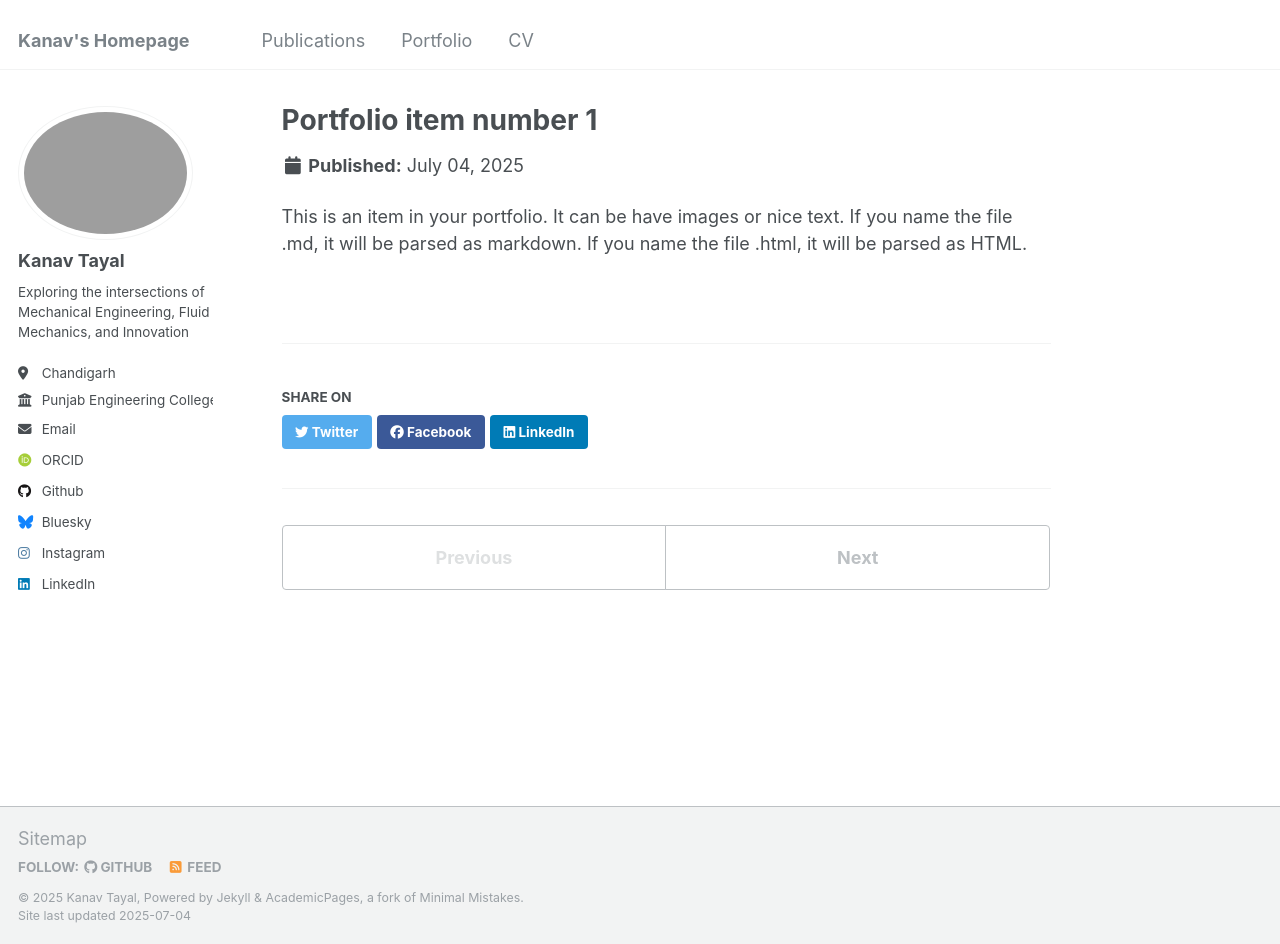
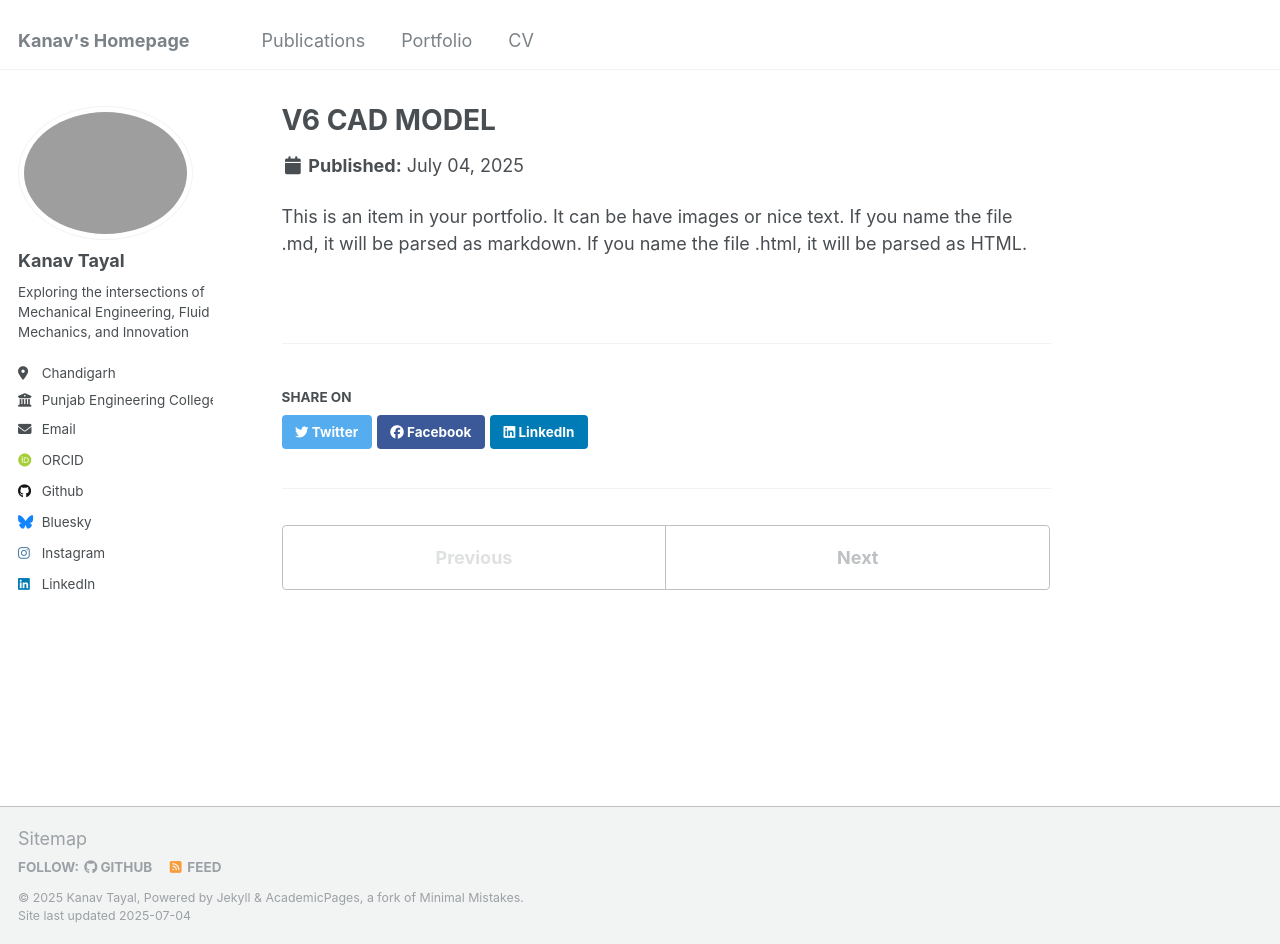
Before and after one commit to KanavTayal/kanavtayal.github.io, a Jekyll site: the page built from _portfolio/portfolio-1.md, in a window 1280 px wide and 944 px high. Built offline with Jekyll 4.4.1, drawn with Linux system fonts in a browser that asks for light colours; some web fonts are replaced.

Commit message:
4562956161

```diff
--- a/_portfolio/portfolio-1.md
+++ b/_portfolio/portfolio-1.md
@@ -1,5 +1,5 @@
 ---
-title: "Portfolio item number 1"
+title: "V6 CAD MODEL"
 excerpt: "Short description of portfolio item number 1<br/><img src='/images/500x300.png'>"
 collection: portfolio
 ---
```
Also changed, not shown: _portfolio/portfolio-2.md (renamed from _portfolio/portfolio-2.html).
